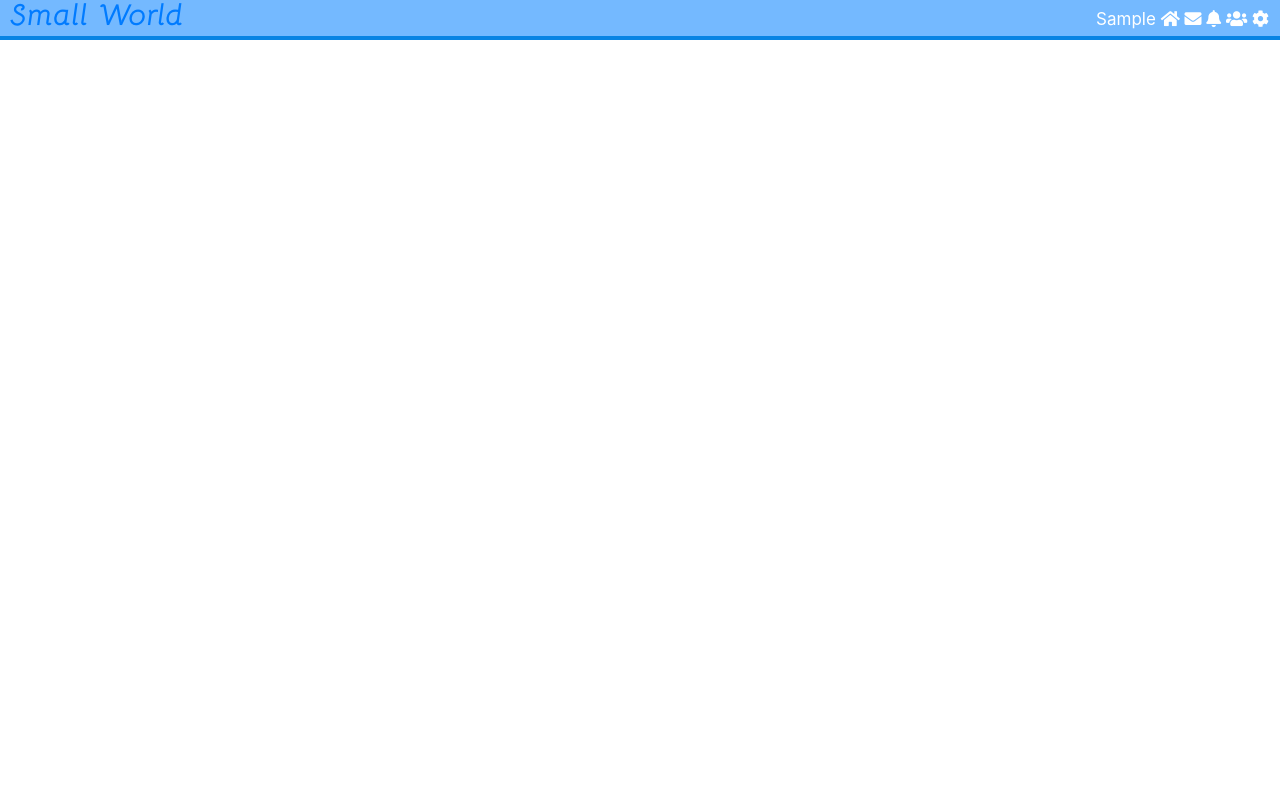
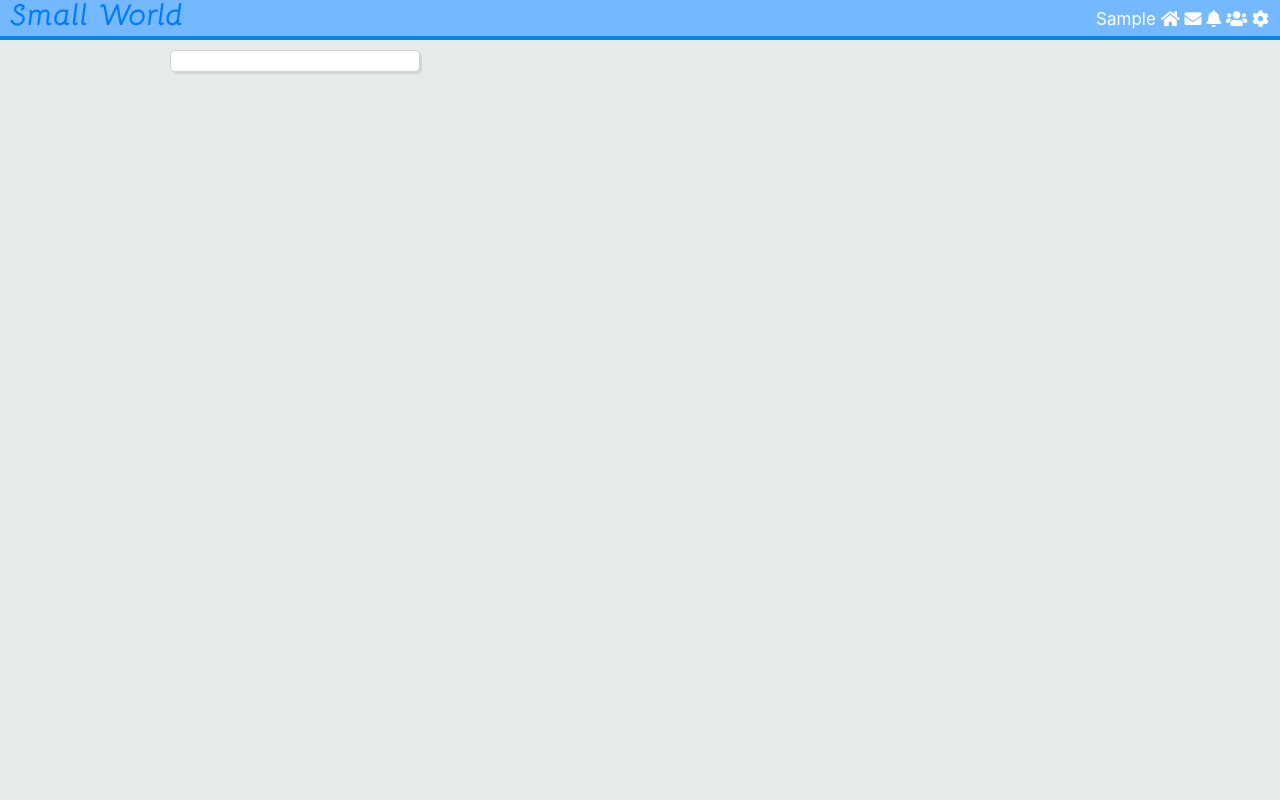
Before and after one commit to 0x3N3jVhPUV/SmallWorld, a PHP site: page /Demo/index.php in a window 1280 px wide. Run offline with PHP 8.4, Linux system fonts and the light colour scheme; the visitor is signed in with stand-in values (Sample User, id 1); tables that the repository leaves empty or names only in its code hold one stand-in row (values such as "Sample post"); data that the repository does not hold is empty; some libraries are stand-ins or nearby versions.

Commit message:
Styling the User Details Panel

```diff
--- a/Demo/assets/css/style.css
+++ b/Demo/assets/css/style.css
@@ -10,6 +10,7 @@
 
 body{
 	line-height: 17px;
+	background-color: #E6EAE8;
 }
 
 .top_bar {
@@ -20,6 +21,8 @@ body{
 	border-bottom: 0.25em solid #0984e3;
 	margin: 0 0 10px 0;
 	display: inline-flex;
+	position: fixed;
+	z-index: 10;
 }
 
 .logo a{
@@ -52,3 +55,27 @@ nav a:hover {
 	border-bottom: 7px solid #e67e22;
 	color: #fff;
 }
+
+.wrapper {
+	margin: 0 auto;
+	top: 50px;
+	position: relative;
+	padding: 0 10px;
+	width: 75%;
+	min-width: 950px;
+}
+
+.column {
+	background-color: #fff;
+	padding: 10px;
+	border: 1px solid #D3D3D3;
+	border-radius: 5px;
+	box-shadow: 2px 2px	1px #D3D3D3;
+	z-index: -1;
+}
+
+.user_details {
+	width: 250px;
+	float: left;
+	margin-bottom: 20px;
+}
```
Also changed, not shown: Demo/index.php (line endings or trailing spaces).
